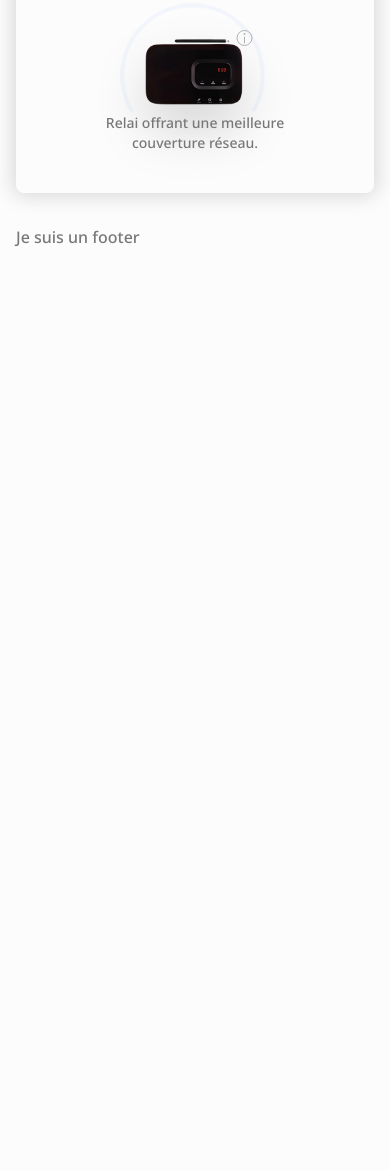
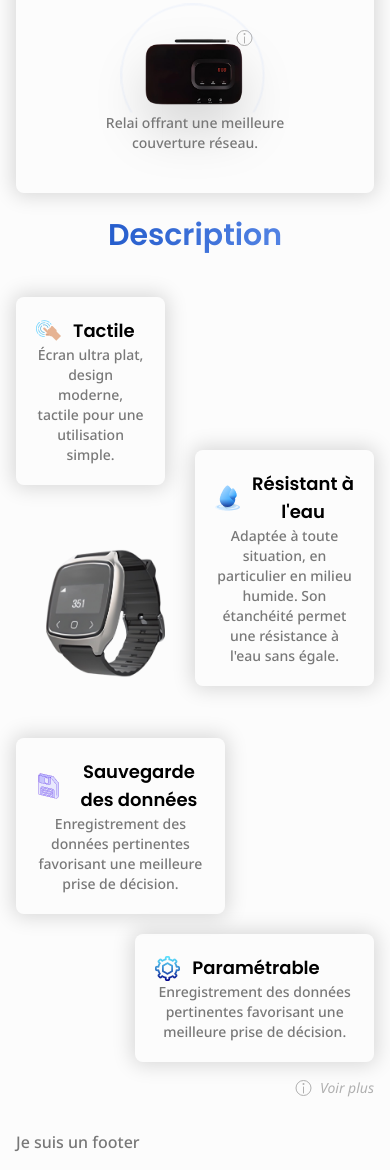
Before and after one commit to LorisQsd/Call-me---WebSite, a website built with Vite: page index.html in a window 390 px wide. Shown: the part 1312-2482 px from the top of the page. Before the commit the page ends 1577 px from the top, so only its background shows below. Built offline with nearby package versions, Linux system fonts and the light colour scheme.

Commit message:
Description Section - Mobile

```diff
--- a/index.html
+++ b/index.html
@@ -72,20 +72,26 @@
             <ul class="flex flex-col items-center gap-5 md:flex-row">
               <li class="w-full text-center">
                 <a
-                  href="#"
+                  href="#home"
                   id="navlink"
                   class="block w-full font-semibold text-primary-400"
                   >Home</a
                 >
               </li>
               <li class="w-full text-center">
-                <a href="#" id="navlink" class="block w-full">Fonctionnement</a>
+                <a href="#feature" id="navlink" class="block w-full"
+                  >Fonctionnement</a
+                >
               </li>
               <li class="w-full text-center">
-                <a href="#" id="navlink" class="block w-full">Description</a>
+                <a href="#description" id="navlink" class="block w-full"
+                  >Description</a
+                >
               </li>
               <li class="w-full text-center">
-                <a href="#" id="navlink" class="block w-full">Utilisation</a>
+                <a href="#usecase" id="navlink" class="block w-full"
+                  >Utilisation</a
+                >
               </li>
             </ul>
           </nav>
@@ -122,7 +128,7 @@
     <!-- Be careful concerning the padding top. We want it to be the same of the nav height because of its position behavior (fixed) -->
     <main class="grow md:pt-[6rem] p-4">
       <!-- HERO SECTION -->
-      <section class="min-h-[95vh] relative">
+      <section id="home" class="min-h-[95vh] relative">
         <h2 class="italic">CALL ME</h2>
 
         <img
@@ -155,6 +161,7 @@
 
       <!-- FEATURE SECTION -->
       <section
+        id="feature"
         class="relative px-5 py-10 mt-6 overflow-hidden rounded-lg shadow-section"
       >
         <h2 class="text-center text-gradient">Fonctionnement</h2>
@@ -207,25 +214,24 @@
 
         <!-- RELAY CONTAINER -->
         <div class="relative w-3/4 mx-auto">
-
           <div class="relative mx-auto w-fit">
             <!-- ANIMATION PULSE -->
             <div
-              class="absolute border-2 border-primary-400 border-solid w-[75px] aspect-square rounded-full left-[10%] pulse__animate delay1 opacity-0"
+              class="absolute border-[1px] border-primary-400 border-solid w-[75px] aspect-square rounded-full left-[10%] pulse__animate delay1 opacity-0"
             >
               <div
                 class="absolute bottom-0 w-full h-full rounded-lg top-3/4 bg-main"
               ></div>
             </div>
             <div
-              class="absolute border-2 border-primary-400 border-solid w-[75px] aspect-square rounded-full left-[10%] pulse__animate delay2 opacity-0"
+              class="absolute border-[1px] border-primary-400 border-solid w-[75px] aspect-square rounded-full left-[10%] pulse__animate delay2 opacity-0"
             >
               <div
                 class="absolute bottom-0 w-full h-full rounded-lg top-3/4 bg-main"
               ></div>
             </div>
             <div
-              class="absolute border-2 border-primary-400 border-solid w-[75px] aspect-square rounded-full left-[10%] pulse__animate delay3 opacity-0"
+              class="absolute border-[1px] border-primary-400 border-solid w-[75px] aspect-square rounded-full left-[10%] pulse__animate delay3 opacity-0"
             >
               <div
                 class="absolute bottom-0 w-full h-full rounded-lg top-3/4 bg-main"
@@ -247,6 +253,80 @@
           </p>
         </div>
       </section>
+
+      <!-- DESCRIPTION SECTION -->
+      <section id="description" class="mt-6 min-h-[95vh]">
+        <h2 class="mb-5 text-center text-gradient">Description</h2>
+
+        <div class="grid items-center grid-cols-12">
+
+          <!-- TACTILE -->
+          <article class="col-start-1 col-end-6 p-5 rounded-lg shadow-section">
+            <h3 class="flex items-center gap-3 text-lg text-center">
+              <img
+                src="src/assets/icons/tactil.png"
+                alt="Tactile Icon"
+                class="w-[25px] aspect-square"
+              />Tactile
+            </h3>
+            <p class="text-sm text-center">
+              Écran ultra plat, design moderne, tactile pour une utilisation
+              simple.
+            </p>
+          </article>
+
+          <!-- WATERPROOF -->
+          <article class="col-start-7 col-end-13 p-5 rounded-lg translate-y-3/4 shadow-section">
+            <h3 class="flex items-center gap-3 text-lg text-center">
+              <img
+                src="src/assets/icons/water_drop.png"
+                alt="Tactile Icon"
+                class="w-[25px]"
+              />Résistant à l'eau
+            </h3>
+            <p class="text-sm text-center">
+              Adaptée à toute situation, en particulier en milieu humide. Son
+              étanchéité permet une résistance à l&apos;eau sans égale.
+            </p>
+          </article>
+
+          <img
+            src="src/assets/images/watch_SB700_profil.webp"
+            alt="Montre de profil"
+            class="w-[125px] col-start-2 col-end-6 my-10"
+          />
+
+          <!-- DATA SAVE -->
+          <article class="col-start-1 col-end-8 p-5 mt-5 rounded-lg shadow-section">
+            <h3 class="flex items-center gap-3 text-lg text-center">
+              <img
+                src="src/assets/icons/save.png"
+                alt="Tactile Icon"
+                class="w-[25px]"
+              />Sauvegarde des données
+            </h3>
+            <p class="text-sm text-center">
+              Enregistrement des données pertinentes favorisant une meilleure prise de décision.
+            </p>
+          </article>
+
+          <!-- SETTINGS -->
+          <article class="col-start-5 col-end-13 p-5 mt-5 rounded-lg shadow-section">
+            <h3 class="flex items-center gap-3 text-lg text-center">
+              <img
+                src="src/assets/icons/gear.png"
+                alt="Tactile Icon"
+                class="w-[25px]"
+              />Paramétrable
+            </h3>
+            <p class="text-sm text-center">
+              Enregistrement des données pertinentes favorisant une meilleure prise de décision.
+            </p>
+          </article>
+        </div>
+
+        <em class="flex float-right gap-2 mt-4 text-sm italic text-secondary-600"><img src="src/assets/icons/light_info.svg" alt="Info icon"> Voir plus</em>
+      </section>
     </main>
 
     <footer class="p-4">
--- a/src/styles/index.css
+++ b/src/styles/index.css
@@ -6,6 +6,7 @@
   html {
     font-family: 'Noto sans', sans-serif;
     height: -webkit-fill-available;
+    scroll-behavior: smooth;
   }
   body {
     height: 100vh;
```
Also changed, not shown: src/assets/icons/gear.png (added), src/assets/icons/save.png (added), src/assets/icons/tactil.png (added), src/assets/icons/water_drop.png (added), src/assets/images/watch_SB700_profil.webp (added).
